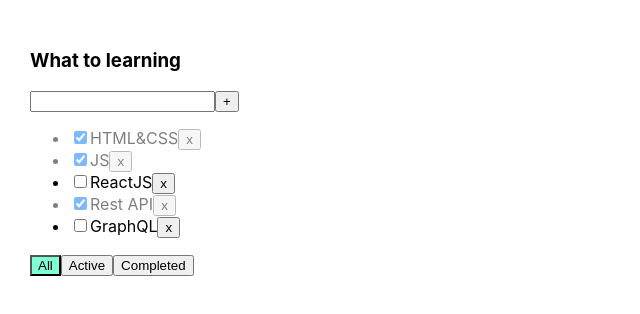
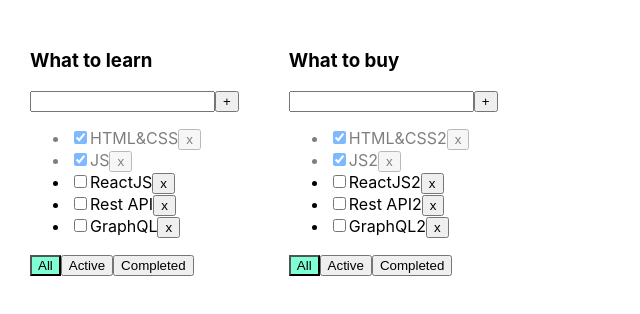
Before and after one commit to melion11/to-do-list-main, a React (Create React App) app: page / in a window 1280 px wide. Shown: the top 314 px of the page, without its empty margins (0-640 px from the left). Built offline with nearby package versions, Linux system fonts and the light colour scheme.

Commit message:
update todolist

```diff
--- a/src/App.tsx
+++ b/src/App.tsx
@@ -1,61 +1,102 @@
 import React, {useState} from 'react';
 import './App.css';
-import {Todolist} from './Todolist';
+import {TaskType, Todolist} from './Todolist';
 import {v1} from 'uuid';
 
-export type FilterValuesType = "all" | "active" | "completed";
+
+export type FilterValuesType = 'all' | 'active' | 'completed';
+
+export type todolistsType = {
+    id: string
+    title: string
+    filter: FilterValuesType
+}
+
+type TasksType = {
+    [key:string]: TaskType[]
+}
+
 
 function App() {
 
-    let [tasks, setTasks] = useState([
+    const todolistID1 = v1();
+    const todolistID2 = v1();
+
+    let [todolists, setTodolists] = useState<Array<todolistsType>>([
+        {id: todolistID1, title: 'What to learn', filter: 'all'},
+        {id: todolistID2, title: 'What to buy', filter: 'all'},
+    ])
+
+
+    let[tasks, setTasks] = useState<TasksType>({
+        [todolistID1]:[
             {id: v1(), title: "HTML&CSS", isDone: true},
             {id: v1(), title: "JS", isDone: true},
             {id: v1(), title: "ReactJS", isDone: false},
-        {id: v1(), title: "Rest API", isDone: true},
+            {id: v1(), title: "Rest API", isDone: false},
             {id: v1(), title: "GraphQL", isDone: false},
-    ]);
+        ],
+        [todolistID2]:[
+            {id: v1(), title: "HTML&CSS2", isDone: true},
+            {id: v1(), title: "JS2", isDone: true},
+            {id: v1(), title: "ReactJS2", isDone: false},
+            {id: v1(), title: "Rest API2", isDone: false},
+            {id: v1(), title: "GraphQL2", isDone: false},
+        ]
+    });
 
-    function removeTask(id: string) {
-        let filteredTasks = tasks.filter(t => t.id != id);
-        setTasks(filteredTasks);
-    }
-    function addTask(title: string) {
-        let task = {id: v1(), title: title, isDone: false};
-        let newTasks = [task, ...tasks];
-        setTasks(newTasks);
+    function removeTask(todolistId:string, id: string) {
+
+        setTasks({...tasks, [todolistId]: tasks[todolistId].filter(task => task.id !== id )});
     }
 
-    const changeStatus = (taskID: string, checkedValue: boolean) => {
-        setTasks(tasks.map(el => el.id === taskID ? {...el, isDone: checkedValue} : el))
+    function addTask(todolistId:string, title: string) {
+        let task = {id: v1(), title: title, isDone: false};
+        setTasks({...tasks, [todolistId]: [task,...tasks[todolistId]]})
+
+    }
+
+    const changeStatus = (todolistId:string, taskID: string, checkedValue: boolean) => {
+        setTasks({...tasks, [todolistId]: tasks[todolistId].map(el => el.id === taskID ? {...el, isDone: checkedValue} : el)})
     }
 
 
-    let [filter, setFilter] = useState<FilterValuesType>("all");
-
-    let tasksForTodolist = tasks;
-
-    if (filter === "active") {
-        tasksForTodolist = tasks.filter(t => t.isDone === false);
-    }
-    if (filter === "completed") {
-        tasksForTodolist = tasks.filter(t => t.isDone === true);
-    }
-
-    function changeFilter(value: FilterValuesType) {
-        setFilter(value);
+    function changeFilter(todolistId:string, value: FilterValuesType) {
+       setTodolists(todolists.map(todolist => todolist.id === todolistId ? {...todolist, filter: value}: todolist))
     }
 
 
     return (
+
+
         <div className="App">
-            <Todolist
-                title="What to learning"
+
+            {todolists.map(todolist => {
+
+                let tasksForTodolist = tasks[todolist.id];
+
+                if (todolist.filter === 'active') {
+                    tasksForTodolist = tasks[todolist.id].filter(t => !t.isDone);
+                }
+                if (todolist.filter === 'completed') {
+                    tasksForTodolist = tasks[todolist.id].filter(t => t.isDone);
+                }
+
+
+                return (
+                    <Todolist key={todolist.id}
+                              title={todolist.title}
                               tasks={tasksForTodolist}
                               removeTask={removeTask}
                               changeFilter={changeFilter}
                               addTask={addTask}
                               changeStatus={changeStatus}
+                              todolistId={todolist.id}
                     />
+                );
+            })}
+
+
         </div>
     );
 }
--- a/src/Todolist.tsx
+++ b/src/Todolist.tsx
@@ -2,7 +2,7 @@
 import {FilterValuesType} from './App';
 import s from './Todolist.module.css'
 
-type TaskType = {
+export  type TaskType = {
     id: string
     title: string
     isDone: boolean
@@ -11,10 +11,11 @@
 type PropsType = {
     title: string
     tasks: Array<TaskType>
-    removeTask: (taskId: string) => void
-    changeFilter: (value: FilterValuesType) => void
-    addTask: (title: string) => void
-    changeStatus:(taskID:string,checkedValue:boolean)=>void
+    removeTask: (todolistId:string,taskId: string) => void
+    changeFilter: (todolistId:string,value: FilterValuesType) => void
+    addTask: (todolistId:string,title: string) => void
+    changeStatus:(todolistId:string,taskID:string,checkedValue:boolean)=>void
+    todolistId: string
 }
 
 export function Todolist(props: PropsType) {
@@ -25,7 +26,7 @@
 
     const addTask = () => {
         if (title.trim()) {
-        props.addTask(title.trim());
+        props.addTask(props.todolistId,title.trim());
         setTitle("");
         } else {
             setError('Title is required')
@@ -43,22 +44,15 @@
         }
     }
 
-    const onAllClickHandler = () => {
-        props.changeFilter("all");
-        setButtonName('all')
+    const onChangeFilter = (todolistId:string, value:FilterValuesType) => {
+        props.changeFilter(todolistId, value);
+        setButtonName(value)
     }
-    const onActiveClickHandler = () => {
-        props.changeFilter("active");
-        setButtonName('active')
-    }
-    const onCompletedClickHandler = () => {
-        props.changeFilter("completed");
-        setButtonName('completed')
-    }
+
 
     const changeStatusHandler=(taskId: string, checkedValue:boolean)=>{
         // console.log(event.currentTarget.checked)
-        props.changeStatus(taskId, checkedValue)
+        props.changeStatus(props.todolistId,taskId, checkedValue)
     }
 
 
@@ -78,7 +72,7 @@
         <ul>
             {
                 props.tasks.map(t => {
-                    const onClickHandler = () => props.removeTask(t.id)
+                    const onClickHandler = () => props.removeTask(props.todolistId,t.id)
 
 
                     return <li key={t.id} className={t.isDone ? s.isDone : ''}>
@@ -90,9 +84,9 @@
             }
         </ul>
         <div>
-            <button className={ buttonName === 'all' ? s.activeFilter : ''} onClick={ onAllClickHandler }>All</button>
-            <button className={ buttonName === 'active' ? s.activeFilter : ''} onClick={ onActiveClickHandler }>Active</button>
-            <button className={ buttonName === 'completed' ? s.activeFilter : ''} onClick={ onCompletedClickHandler }>Completed</button>
+            <button className={ buttonName === 'all' ? s.activeFilter : ''} onClick={ ()=>{onChangeFilter(props.todolistId,'all')} }>All</button>
+            <button className={ buttonName === 'active' ? s.activeFilter : ''} onClick={()=>{onChangeFilter(props.todolistId,'active')}}>Active</button>
+            <button className={ buttonName === 'completed' ? s.activeFilter : ''} onClick={()=>{onChangeFilter(props.todolistId,'completed')}}>Completed</button>
         </div>
     </div>
 }
```
Also changed, not shown: src/components/AddForm.tsx (deleted, +0 -15 lines), src/components/Button.tsx (deleted, +0 -13 lines), src/components/Task.tsx (deleted, +0 -18 lines), src/components/TasksList.tsx (deleted, +0 -29 lines), src/components/TodoList.tsx (deleted, +0 -30 lines), src/components/TodoListHeader.tsx (deleted, +0 -15 lines). Lines whose indentation alone changed are shown as unchanged.
